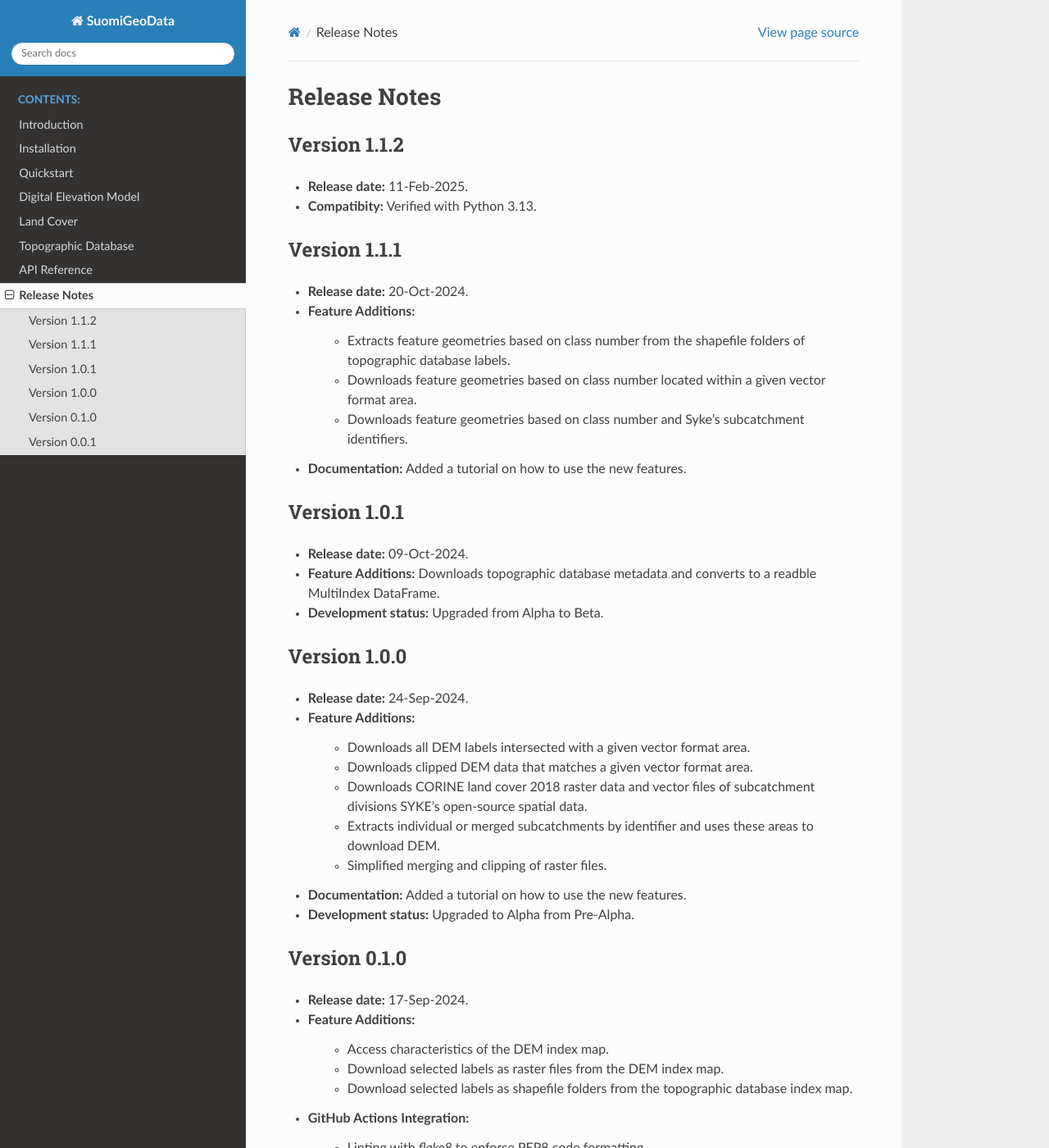
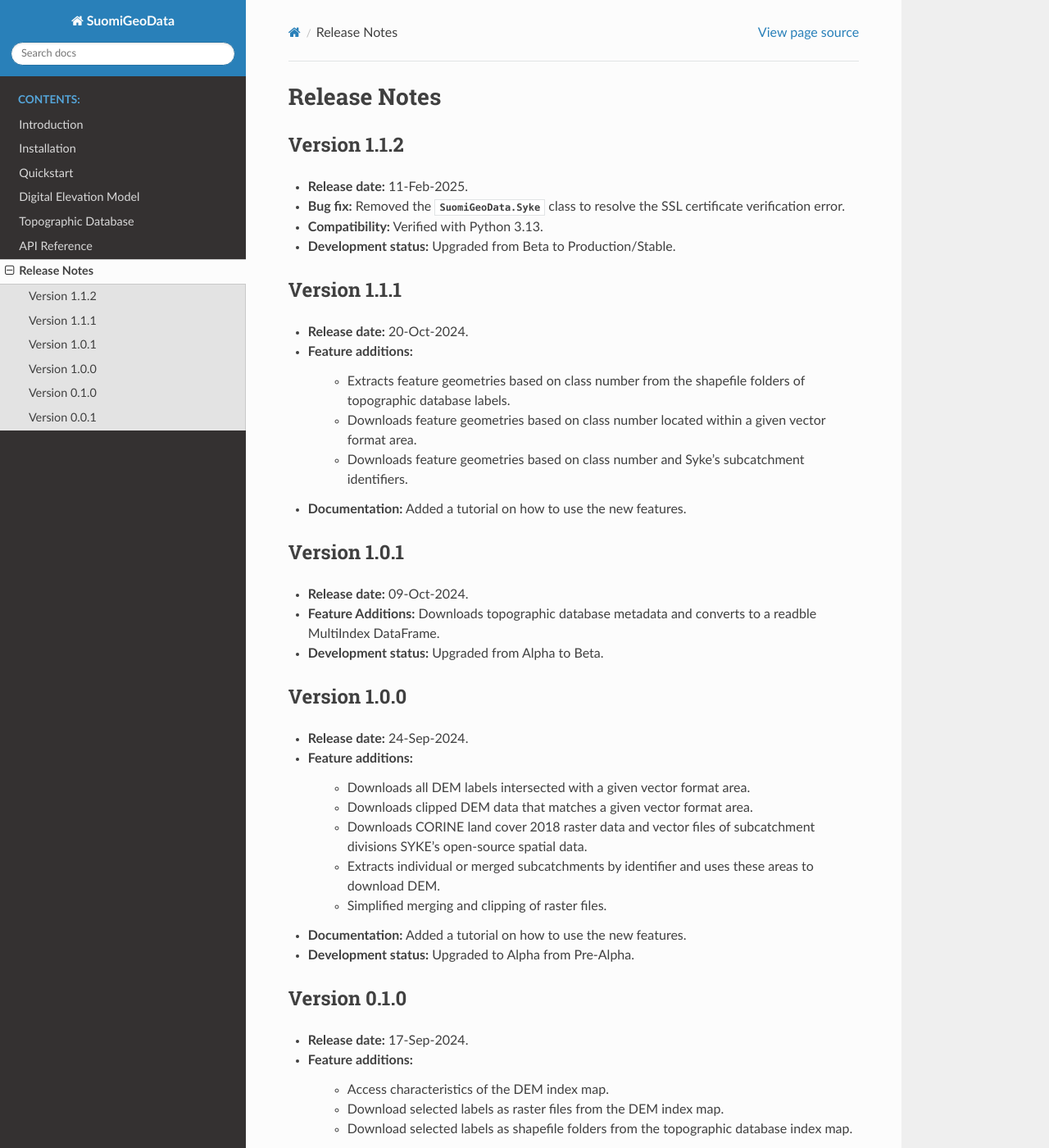
Before and after one commit to debpal/SuomiGeoData, a Sphinx documentation site: the page built from docs/changelog.rst, in a window 1280 px wide and 1400 px high. Shown: the whole window at 82% size. Built offline with Sphinx 7.4.7 and the Read the Docs theme 3.1.0, drawn with Linux system fonts in a browser that asks for light colours.

Commit message:
update docs

```diff
--- a/docs/changelog.rst
+++ b/docs/changelog.rst
@@ -8,14 +8,18 @@
 
 * **Release date:** 11-Feb-2025.
 
-* **Compatibity:** Verified with Python 3.13.
+* **Bug fix:** Removed the :class:`SuomiGeoData.Syke` class to resolve the SSL certificate verification error.
+
+* **Compatibility:** Verified with Python 3.13.
+
+* **Development status:** Upgraded from Beta to Production/Stable.
 
 Version 1.1.1
 ---------------
 
 * **Release date:** 20-Oct-2024.
 
-* **Feature Additions:**
+* **Feature additions:**
 
     * Extracts feature geometries based on class number from the shapefile folders of topographic database labels.
     * Downloads feature geometries based on class number located within a given vector format area.
@@ -39,7 +43,7 @@
 
 * **Release date:** 24-Sep-2024.
 
-* **Feature Additions:**
+* **Feature additions:**
 
     * Downloads all DEM labels intersected with a given vector format area.
     * Downloads clipped DEM data that matches a given vector format area.
@@ -57,7 +61,7 @@
 
 * **Release date:** 17-Sep-2024.
 
-* **Feature Additions:**
+* **Feature additions:**
 
     * Access characteristics of the DEM index map.
     * Download selected labels as raster files from the DEM index map.
--- a/docs/index.rst
+++ b/docs/index.rst
@@ -10,7 +10,6 @@
    installation
    quickstart
    dem
-   landcover
    tdb
    modules
    changelog
--- a/docs/tdb.rst
+++ b/docs/tdb.rst
@@ -13,7 +13,6 @@
 
     import SuomiGeoData
     paituli = SuomiGeoData.Paituli()
-    syke = SuomiGeoData.Syke()
 
 
 Download by Labels
@@ -66,11 +65,6 @@
 
 .. code-block:: python
 
-    # download catchment divisions
-    syke.download_catchment_divisions_2023(
-        folder_path=r"C:\Users\Username\Folderr"
-    )
-
     # peatland drainage lines from the subcatchment identifier
     paituli.tdb_feature_extraction_by_syke_subcatchment(
         input_file=r"C:\Users\Username\Folder\catchment_division_level_5.shp",
```
Also changed, not shown: docs/dem.rst (+1 -7 lines), docs/introduction.rst (+2 -9 lines), docs/landcover.rst (deleted, +0 -49 lines).
